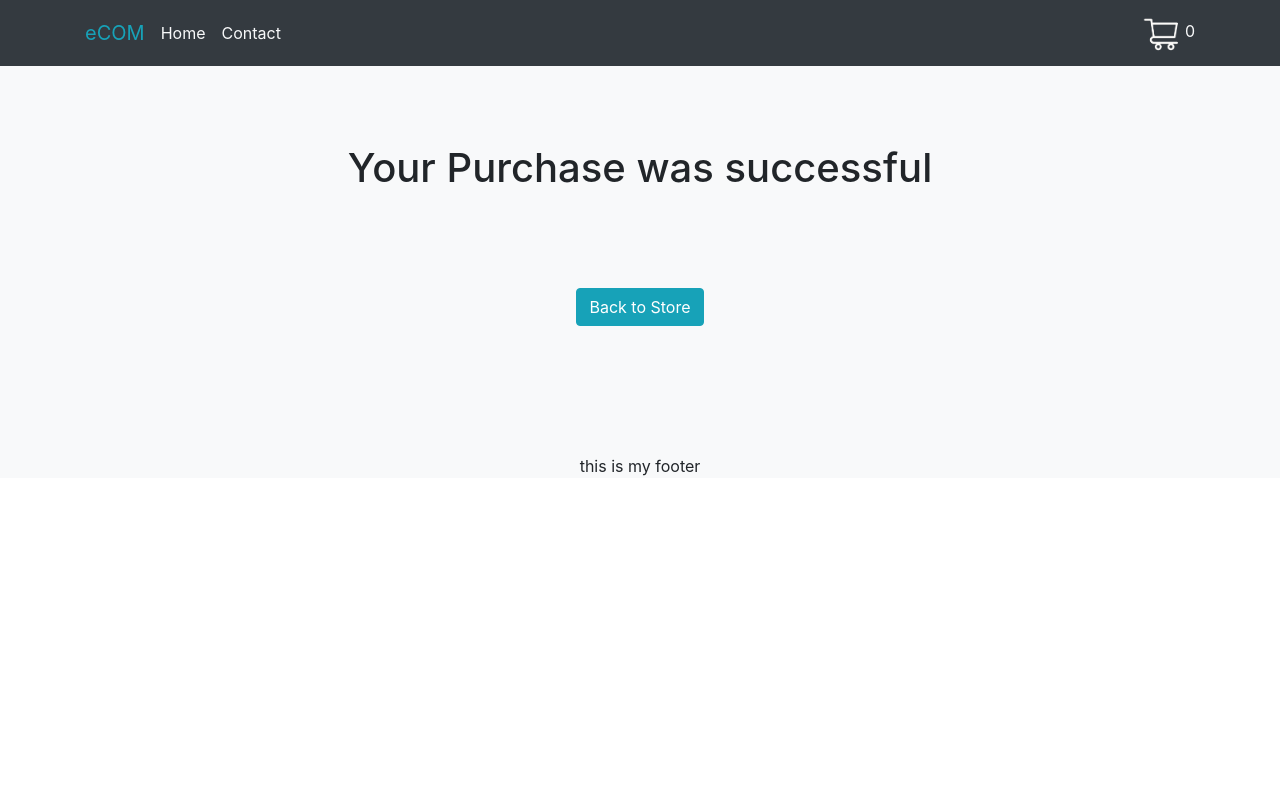
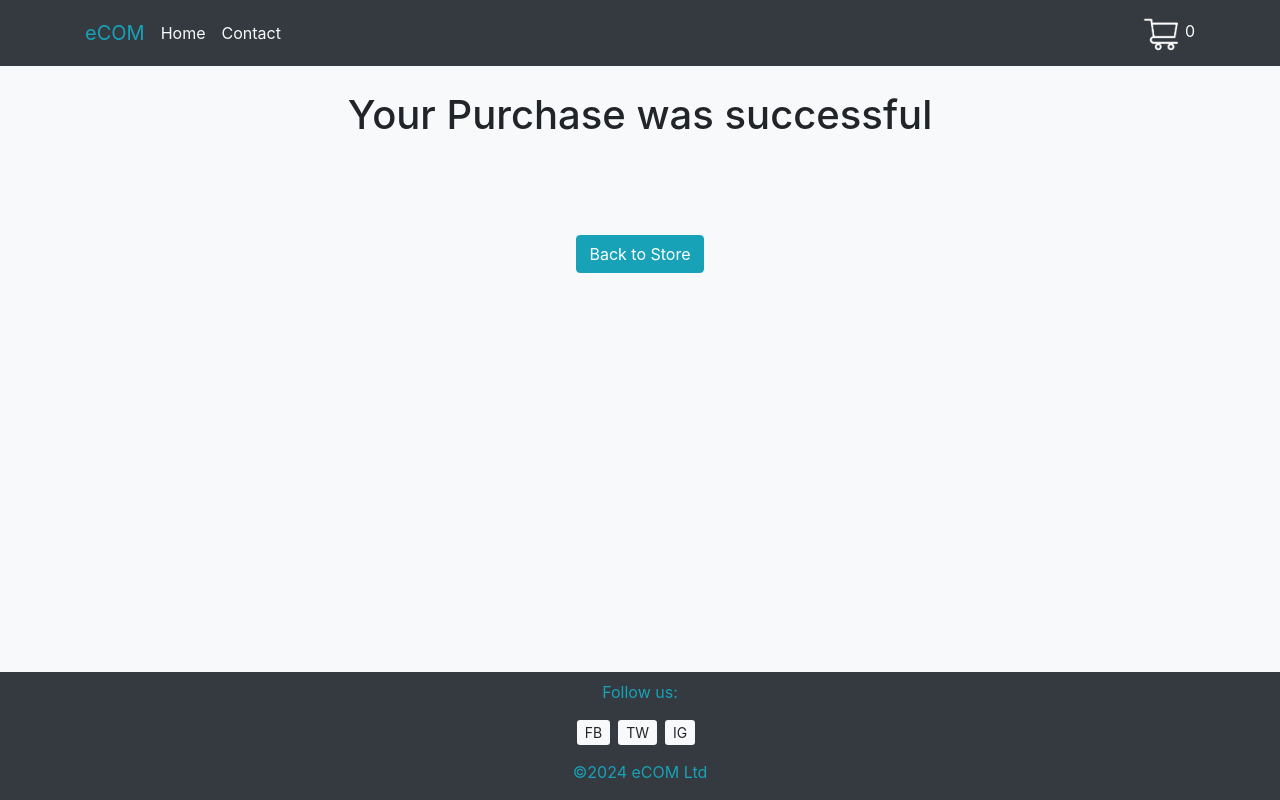
Before and after one commit to Emel-H/React-Assignment, a React (Create React App) app in the folder ecom-assignment-app/: page /checkoutsuccess in a window 1280 px wide. Built offline with nearby package versions, Linux system fonts and the light colour scheme.

Commit message:
fixes cosmetics

```diff
--- a/ecom-assignment-app/src/App.css
+++ b/ecom-assignment-app/src/App.css
@@ -1,15 +1,18 @@
+.App {
+  min-height:100vh;
+}
+
 .App header{
   min-height: 10vh;
-
 }
 
 .App main{
-  margin:5%;
+  margin:0% 5% 5% 5%;
 }
 
 .App main h1{
-  margin-top:5%;
-  margin-bottom:3%;
+  margin-top:1%;
+  margin-bottom:1%;
   text-align: center;
 }
 
@@ -18,7 +21,6 @@
   text-align: center;
 }
 
-
 .App header a img{
   width: 50px;
 }
@@ -26,6 +28,9 @@
 .App footer {
   margin-top: 10%;
   text-align: center;
+  position: fixed;
+  width: 100%;
+  bottom:0;
 }
 
 .App form {
--- a/ecom-assignment-app/src/components/Footer/index.js
+++ b/ecom-assignment-app/src/components/Footer/index.js
@@ -2,8 +2,14 @@ import React from "react";
 
 function Footer() {
     return (
-      <footer>
-        this is my footer
+      <footer className="bg-dark text-info">
+        <p className="mt-2">Follow us:</p>
+        <p>
+            <a className="btn-sm btn-light mr-2" href="https://www.facebook.com" >FB</a>
+            <a className="btn-sm btn-light mr-2" href="https://www.twitter.com" >TW</a>
+            <a className="btn-sm btn-light mr-2" href="https://www.instagram.com" >IG</a>
+        </p>
+        <p>&copy;2024 eCOM Ltd</p>
       </footer>
     );
   }
```
